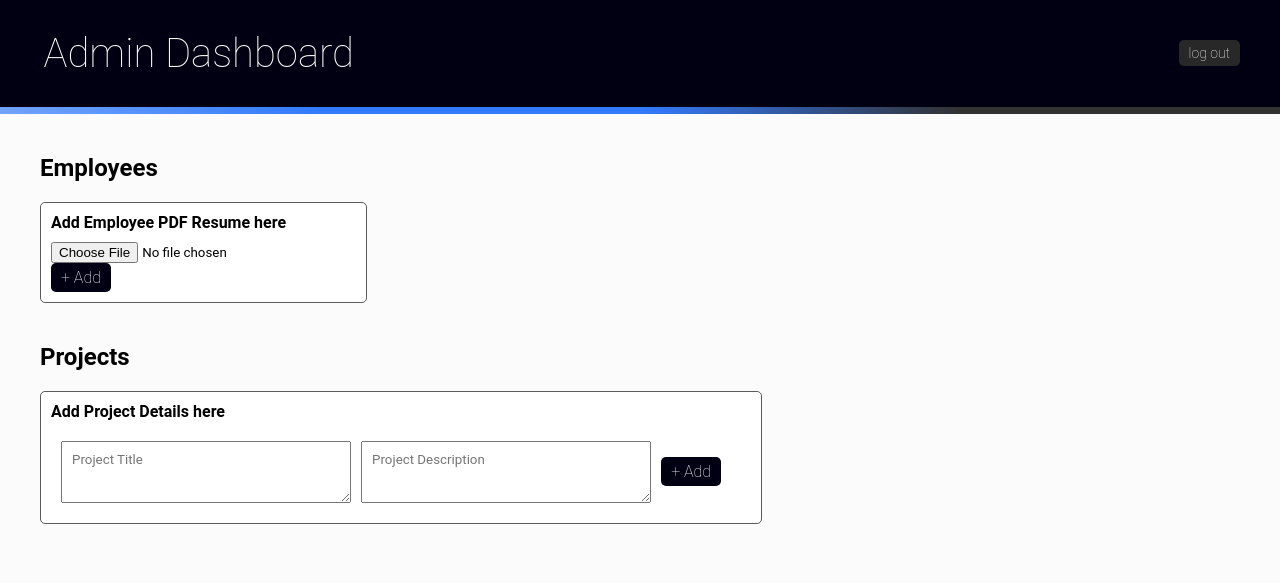
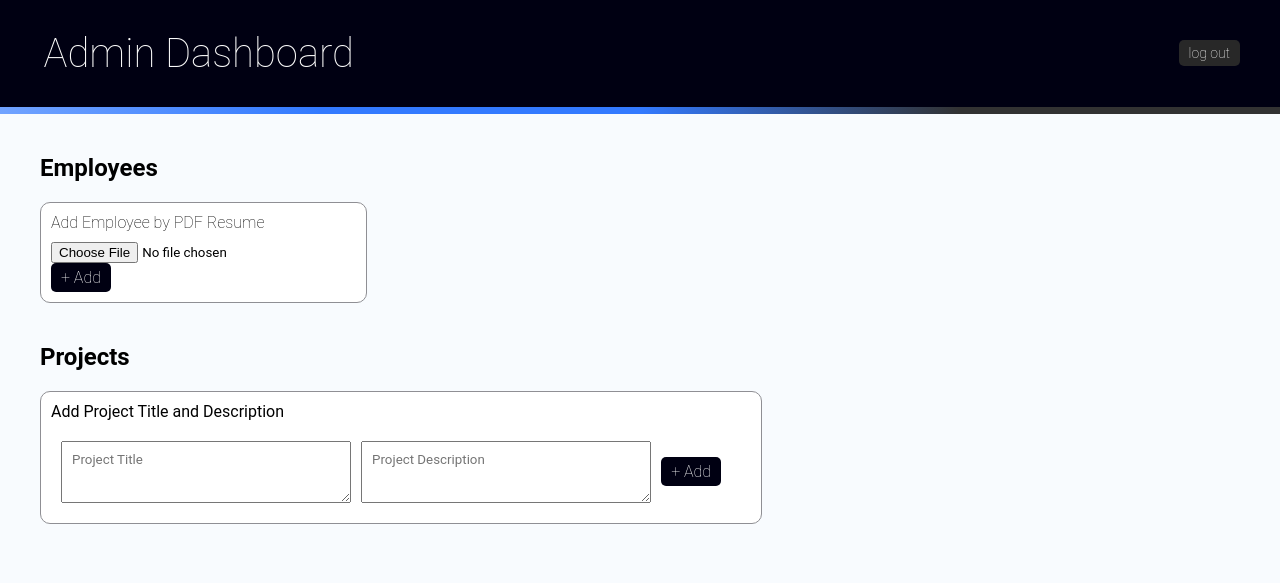
Before and after one commit to ryuan19/SkillSyncer, a Flask app: template templates/dashboard.html in a window 1280 px wide. Shown: the top 583 px of the page. Run offline with Flask 3, Linux system fonts and the light colour scheme; the template is opened without the code that fills it, so the values that code supplies are empty.

Commit message:
dashboard unification

```diff
--- a/static/styles.css
+++ b/static/styles.css
@@ -720,10 +720,11 @@ li {
     gap:0px;
     background-color: #fff;
     width: 305px;
-    border-radius: 5px;
+    border-radius: 10px;
     align-items: center;
     justify-content: center;
-    border: 1px solid #5a5a5a;
+    border: 1px solid #8F8F94;
+    z-index: 1;
 }
 
 .button-add {
@@ -746,10 +747,10 @@ li {
     gap:0px;
     background-color: #fff;
     width: 700px;
-    border-radius: 5px;
+    border-radius: 10px;
     align-items: center;
     justify-content: space-between;
-    border: 1px solid #5a5a5a;
+    border: 1px solid #8F8F94;
 }
 
 .logout-button {
@@ -771,17 +772,19 @@ li {
 
 
 .employee-card {
-    border: 1px solid #000;
+    border: 1px solid #8F8F94;
     padding: 20px;
     /* background-color: black; */
     /* margin-bottom: 30px; */
-    width: 285px;
+    width: 295px;
     margin-right: 20px;
     justify-content: center;
     align-items: center;
-    background-color: #fff;
+    background-color: #ffffff;
     border-radius: 10px;
     margin-bottom: 20px;
+    box-shadow: 0 0 15px 1px #abbdff;
+    z-index: 1;
 
 }
 
--- a/templates/dashboard.html
+++ b/templates/dashboard.html
@@ -9,7 +9,7 @@
             padding: 0;
             font-family: Arial, sans-serif;
             /* background: linear-gradient(to bottom, #000012,#000012, #337aff, #323232);  */
-            background-color: #fbfbfb;
+            background-color: #F8FBFE;
             align-items: center;
             justify-content: center;
             color: #000;
@@ -36,7 +36,7 @@
             <h2>Employees</h2>
 
                 <form action="{{ url_for('add_employee') }}" method="post" enctype="multipart/form-data" class="box-add-employee" onsubmit="showSpinner()">
-                    <p style="margin: 0px 0px 10px 0px; color: #000; font-weight: bold;">Add Employee PDF Resume here</p>
+                    <p style="margin: 0px 0px 10px 0px; color: #000; font-weight: 100;">Add Employee by PDF Resume</p>
                     <input type="file" name="resume" accept=".pdf">
                     <button class="button-add" type="submit">+ Add</button>
                     <div id="loading-spinner" style="display: none; margin: 30px 30px 30px 60px">
@@ -59,10 +59,11 @@
                     {% for employee in employees %}
                     <div class="employee-card" onclick="showDetails('details{{ loop.index }}')">
                         <h3 style="font-size: 24px; margin: 0px">{{ employee.name }}</h3>
+                        <p style="font-weight: 100; color: #1D1D1F">{{ employees_dict[employee] }}</p>
                         <div style="display: flex; flex-direction: row;">
                             <button class="button-add-employee" type="button">Read More</button>
                             <form action="{{ url_for('delete_employee', employee_id=employee.id) }}" method="post">
-                                <button class="button-delete-employee" type="submit">Delete employee</button>
+                                <button class="button-delete-employee" type="submit">Delete</button>
                             </form>
                         </div>
 
@@ -95,7 +96,7 @@
             <h2>Projects</h2>
             <div class="box-add-project" style="margin-bottom: 20px;">
                 <form action="{{ url_for('add_project') }}" method="post" enctype="multipart/form-data">
-                    <p style="color: #000; font-weight: bold; margin-bottom: 10px; margin-top: 0;">Add Project Details here</p>
+                    <p style="color: #000; font-weight: 100px; margin-bottom: 10px; margin-top: 0;">Add Project Title and Description</p>
                     <div style="display: flex; align-items: center; padding: 10px;">
                         <textarea type="text" name="title" placeholder="Project Title" required style="flex-grow: 1; margin-right: 10px; padding: 10px; height: 40px"></textarea>
                         <textarea name="description" placeholder="Project Description" required style="flex-grow: 1; margin-right: 10px; padding: 10px;height: 40px"></textarea>
@@ -105,18 +106,27 @@
             </div>
 
 
-            <ul class="dashboard-box">
+
+
+
+
+            <div class="dashboard-box-2">
                 {% for project in projects %}
-                <div class="project-entry">
-                    <h3>{{ project.title }}</h3>
-                    <p>Project description: {{ project.description }}</p>
-                    <p>The best employee for this job is: {{ project.best_employee_name}}</p>
+                <div class="employee-card">
+                    <h3 style="margin: 0;font-size: 24px;">{{ project.title }}</h3>
+                    <div style="font-weight: bold; margin-top: 10px">Description:</div>
+                    <div>{{ project.description }}</div>
+                    <!-- <p>Description: {{ project.description }}</p> -->
+                    <div style="font-weight: bold; margin-top: 10px">Best Employee Match:</div>
+                    <div>{{ project.best_employee_name}}</div>
                     <form action="{{ url_for('delete_project', project_id=project.id) }}" method="post">
                         <button class="button-delete-employee" type="submit">Delete project</button>
                     </form>
                 </div>
                 {% endfor %}
-            </ul>
+            </div>
+
+
 
         </div>
     </div>
```
